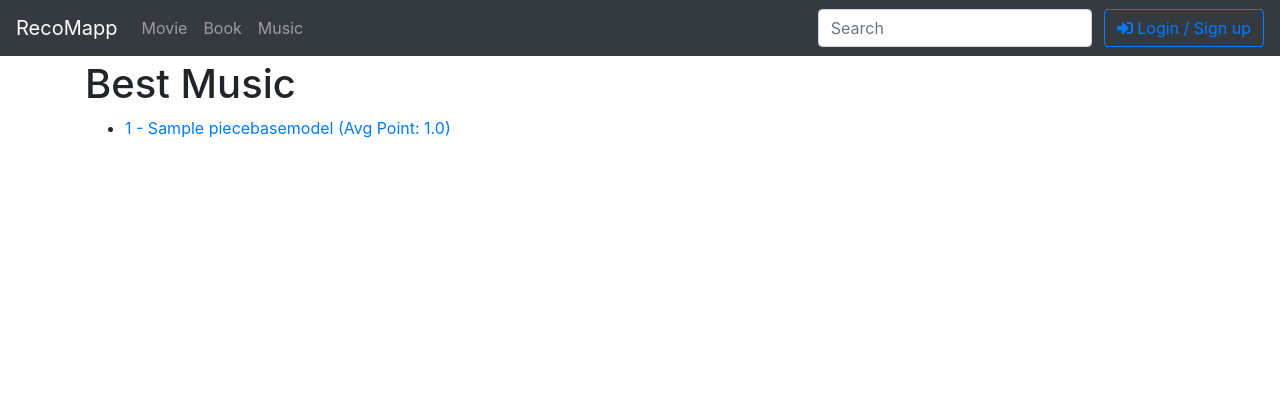
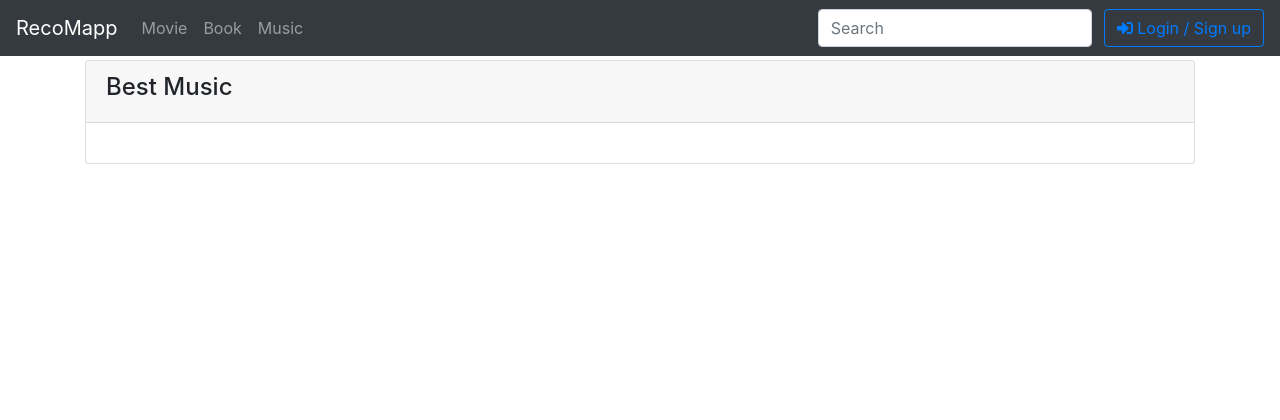
Before and after one commit to akalp/recomapp, a Django app: page /music/best in a window 1280 px wide. Shown: the top 420 px of the page. Run offline with Django 3.2, Linux system fonts and the light colour scheme; tables that the repository leaves empty hold one stand-in row (values such as "Sample post"); some libraries are stand-ins or nearby versions.

Commit message:
REFACTOR list templates of pieces

```diff
--- a/recom/templates/recom/music_list.html
+++ b/recom/templates/recom/music_list.html
@@ -1,11 +1,25 @@
 {% extends 'base.html' %}
 {% block title %}{{ page_title }} | RecoMapp{% endblock %}
 {% block content %}
-    <h1>{{ page_title }}</h1>
-    <ul>
-        {% for song in music %}
-            <li><a href="{% url "recom:music_detail" pk=song.pk %}">{{ song.pk }} - {{ song }} (Avg
-                Point: {{ song.avg_point }}) {% if song.counts %}(How many users gave point: {{ song.counts }}) {% endif %}</a></li>
-        {% endfor %}
-    </ul>
+    <div class="card">
+        <div class="card-header">
+            <h4>{{ page_title }}</h4>
+        </div>
+        <div class="card-body">
+            <div class="row row-cols-5">
+                {% for music in musics %}
+                    <a href="{% url 'recom:music_detail' pk=music.pk %}">
+                        <div class="card mb-2 mx-2">
+                            <img src="{{ music.photo.url }}" class="card-img-top">
+                            <div class="card-body">
+                                <h6 class="card-title">{{ music }}</h6>
+                                <p class="text-muted">{{ music.genre.name }} {{ music.avg_point|default:0 }}</p>
+                                <p class="card-text">{{ music.publish_date }}</p>
+                            </div>
+                        </div>
+                    </a>
+                {% endfor %}
+            </div>
+        </div>
+    </div>
 {% endblock %}
```
Also changed, not shown: recom/templates/recom/book_list.html (+21 -7 lines), recom/templates/recom/movie_list.html (+21 -7 lines).
